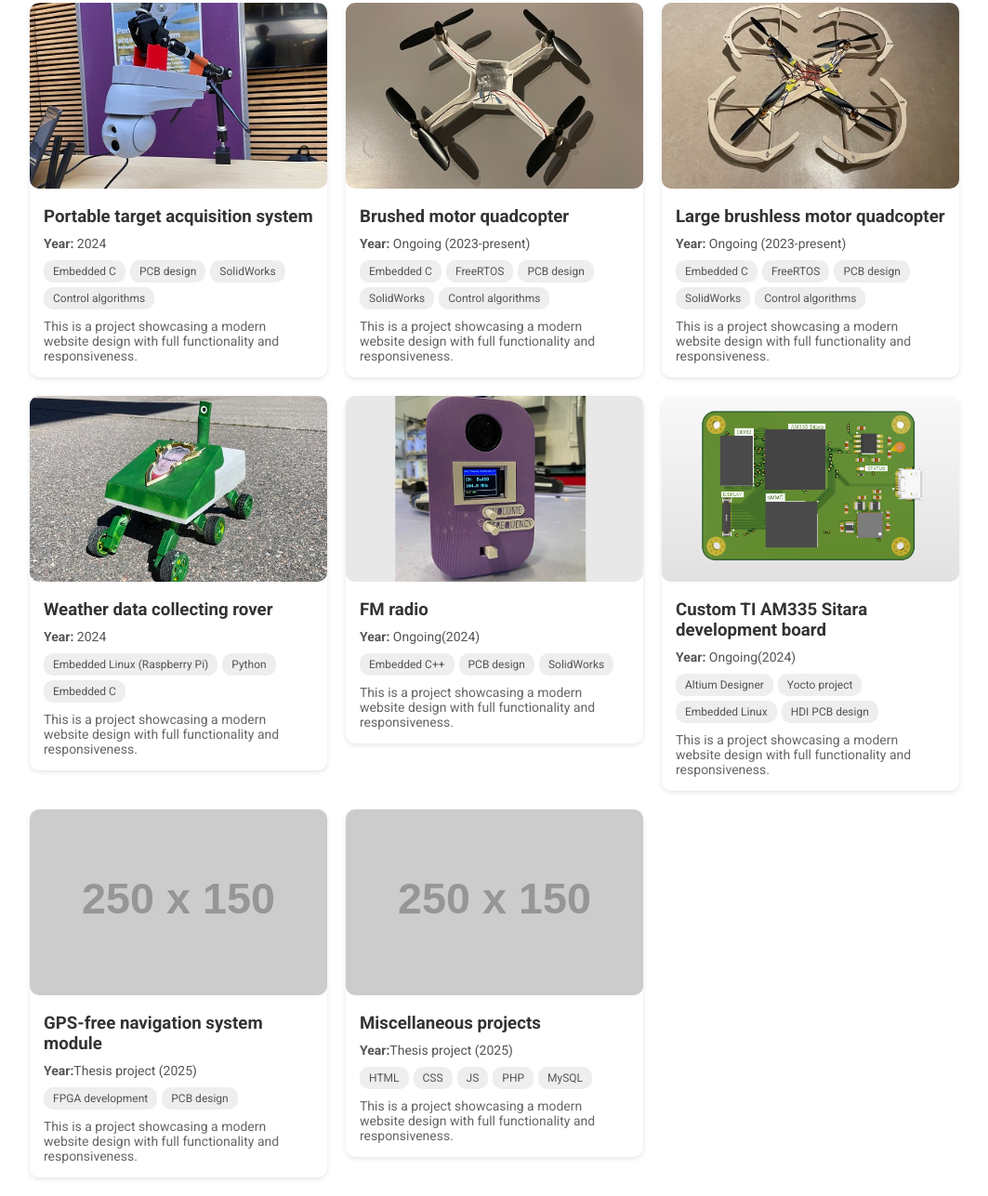
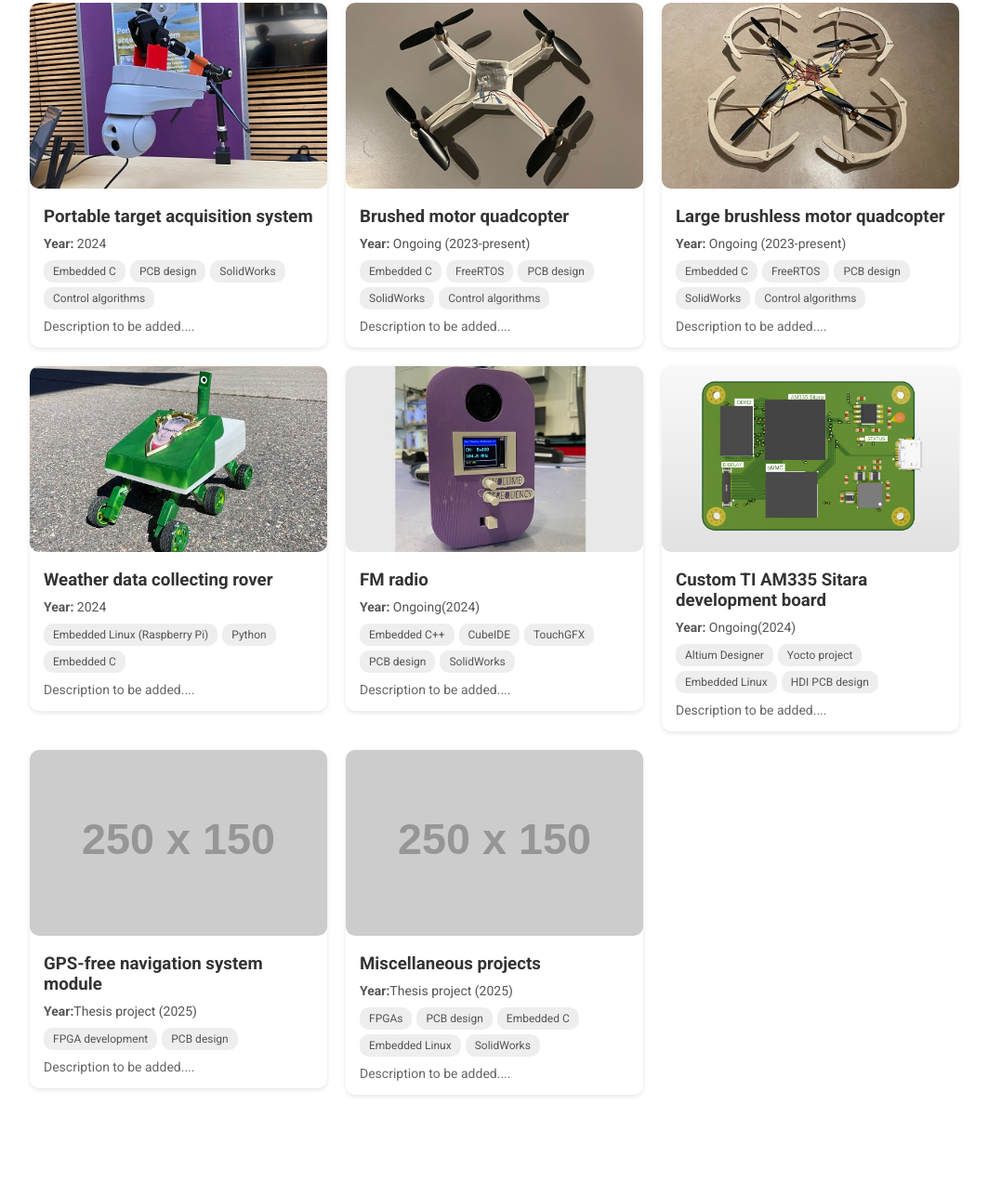
Before and after one commit to lebeili/lebeili.github.io, a plain HTML site: page index.html in a window 1280 px wide. Shown: the part 75-1362 px from the top of the page at 93% size, without its empty margins (108-1171 px from the left). After the commit the page ends 1273 px from the top, so only its background shows below. Drawn offline with Linux system fonts and the light colour scheme; placeholder pictures from the web are drawn by us.

Commit message:
Update index.html

```diff
--- a/index.html
+++ b/index.html
@@ -125,7 +125,7 @@
         </header>
 
         <div class="project-container">
-            <a href="project2.html" class="project-link">
+            <a href="#" class="project-link">
                 <div class="project">
                     <img src="icons/saab_project.jpg" alt="Project">
                     <div class="project-content">
@@ -138,13 +138,13 @@
                             <span>Control algorithms</span>
 
                         </div>
-                        <p class="project-description">This is a project showcasing a modern website design with full functionality and responsiveness.</p>
+                        <p class="project-description">Description to be added....</p>
                     </div>
                 </div>
             </a>
 
 
-            <a href="project3.html" class="project-link">
+            <a href="#" class="project-link">
                 <div class="project">
                     <img src="icons/mini_drone_project.jpg" alt="Project">
                     <div class="project-content">
@@ -157,11 +157,11 @@
                             <span>SolidWorks</span>
                             <span>Control algorithms</span>
                         </div>
-                        <p class="project-description">This is a project showcasing a modern website design with full functionality and responsiveness.</p>
+                        <p class="project-description">Description to be added....</p>
                     </div>
                 </div>
             </a>
-            <a href="project4.html" class="project-link">
+            <a href="#" class="project-link">
                 <div class="project">
                     <img src="icons/brushless_copter_project.jpg" alt="Project">
                     <div class="project-content">
@@ -174,11 +174,11 @@
                             <span>SolidWorks</span>
                             <span>Control algorithms</span>
                         </div>
-                        <p class="project-description">This is a project showcasing a modern website design with full functionality and responsiveness.</p>
+                        <p class="project-description">Description to be added....</p>
                     </div>
                 </div>
             </a>
-            <a href="project1.html" class="project-link">
+            <a href="#" class="project-link">
                 <div class="project">
                     <img src="icons/rover_project.jpeg" alt="Project">
                     <div class="project-content">
@@ -189,11 +189,11 @@
                             <span>Python</span>
                             <span>Embedded C</span>
                         </div>
-                        <p class="project-description">This is a project showcasing a modern website design with full functionality and responsiveness.</p>
+                        <p class="project-description">Description to be added....</p>
                     </div>
                 </div>
             </a>
-            <a href="project5.html" class="project-link">
+            <a href="#" class="project-link">
                 <div class="project">
                     <img src="icons/radio_project.jpg" alt="Project">
                     <div class="project-content">
@@ -201,14 +201,16 @@
                         <p class="project-year"><b>Year:</b> Ongoing(2024)</p>
                         <div class="project-tags">
                             <span>Embedded C++</span>
+			    <span>CubeIDE</span>
+			    <span>TouchGFX</span>
                             <span>PCB design</span>
 			    <span>SolidWorks</span>
                         </div>
-                        <p class="project-description">This is a project showcasing a modern website design with full functionality and responsiveness.</p>
+                        <p class="project-description">Description to be added....</p>
                     </div>
                 </div>
             </a>
-            <a href="project5.html" class="project-link">
+            <a href="#" class="project-link">
                 <div class="project">
                     <img src="icons/ti_project.png" alt="Project">
                     <div class="project-content">
@@ -220,11 +222,11 @@
                             <span>Embedded Linux</span>
                             <span>HDI PCB design</span>
                         </div>
-                        <p class="project-description">This is a project showcasing a modern website design with full functionality and responsiveness.</p>
+                        <p class="project-description">Description to be added....</p>
                     </div>
                 </div>
             </a>
-            <a href="project5.html" class="project-link">
+            <a href="#" class="project-link">
                 <div class="project">
                     <img src="https://via.placeholder.com/250x150" alt="Project">
                     <div class="project-content">
@@ -234,24 +236,24 @@
                             <span>FPGA development</span>
                             <span>PCB design</span>
                         </div>
-                        <p class="project-description">This is a project showcasing a modern website design with full functionality and responsiveness.</p>
+                        <p class="project-description">Description to be added....</p>
                     </div>
                 </div>
             </a>
- 	    <a href="project5.html" class="project-link">
+ 	    <a href="#" class="project-link">
                 <div class="project">
                     <img src="https://via.placeholder.com/250x150" alt="Project">
                     <div class="project-content">
                         <h3>Miscellaneous projects</h3>
                         <p class="project-year"><b>Year:</b>Thesis project (2025)</p>
                         <div class="project-tags">
-                            <span>HTML</span>
-                            <span>CSS</span>
-                            <span>JS</span>
-                            <span>PHP</span>
-                            <span>MySQL</span>
+                            <span>FPGAs</span>
+                            <span>PCB design</span>
+                            <span>Embedded C</span>
+                            <span>Embedded Linux</span>
+                            <span>SolidWorks</span>
                         </div>
-                        <p class="project-description">This is a project showcasing a modern website design with full functionality and responsiveness.</p>
+                        <p class="project-description">Description to be added....</p>
                     </div>
                 </div>
             </a>
```
